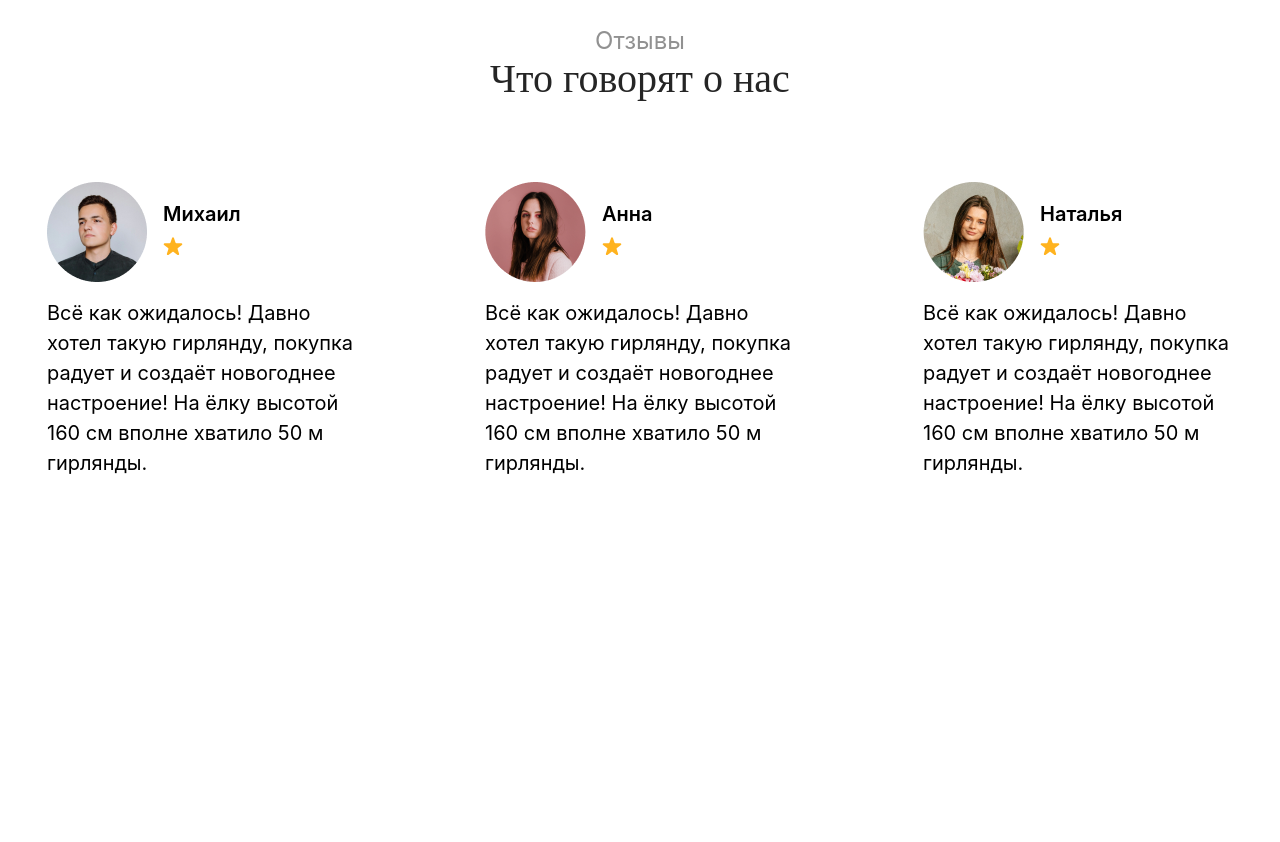
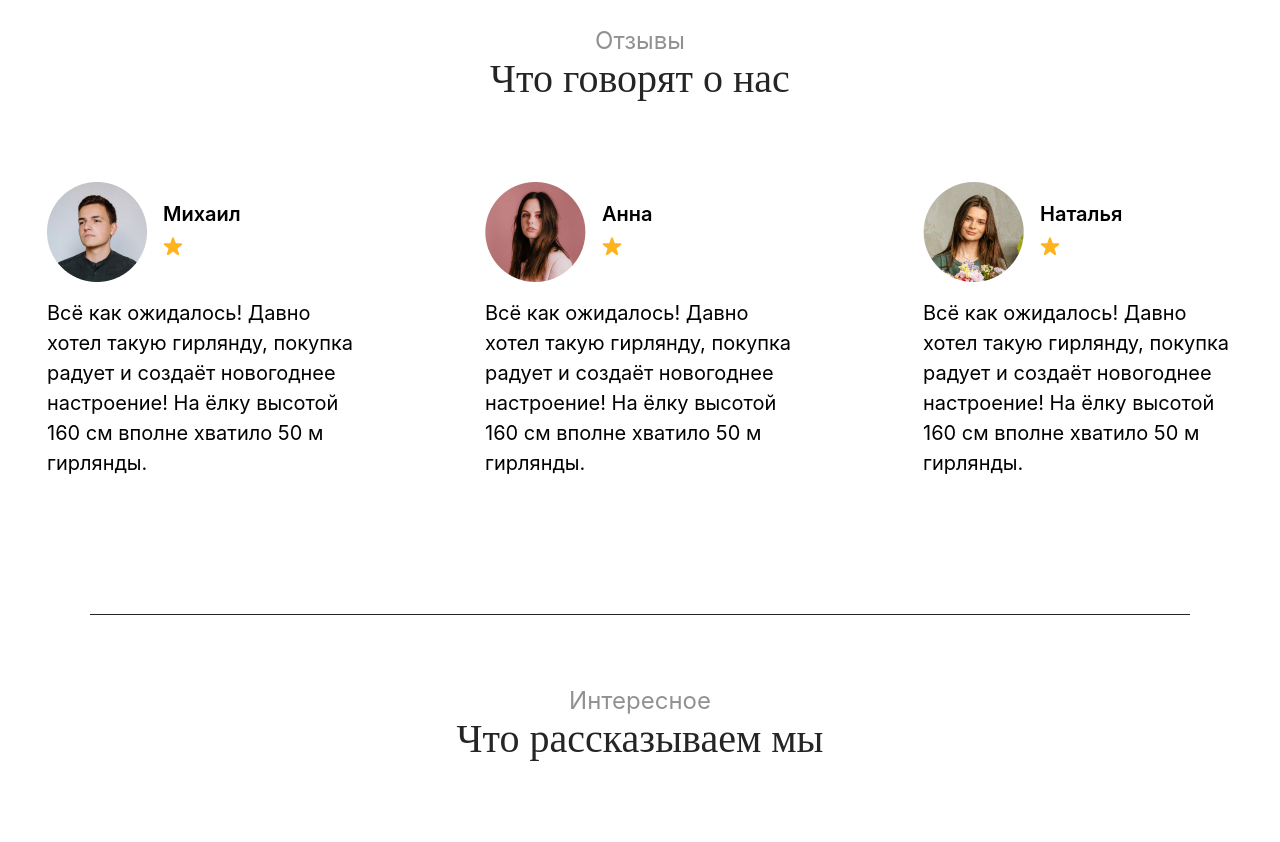
Before and after one commit to DeveloperSashaaa/innoveMarketGulp, a website: page index.html in a window 1280 px wide. Shown: the part 3744-4586 px from the top of the page. Before the commit the page ends 4286 px from the top, so only its background shows below. Drawn offline with Linux system fonts and the light colour scheme.

Commit message:
added line of reviews block and stucture of ad

```diff
--- a/index.html
+++ b/index.html
@@ -301,6 +301,22 @@
           </div>
         </div>
       </div>
+      <div class="main__reviews__end-of-block">
+        <div class="main__reviews__end-of-block-1"></div>
+        <div class="main__reviews__end-of-block-2"></div>
+        <div class="main__reviews__end-of-block-3"></div>
+      </div>
+    </div>
+    <div class="main__interesting">
+      <div class="main__interesting__title">
+        <p class="main__interesting__title-text">Интересное</p>
+        <h2 class="main__interesting__title-description">Что рассказываем мы</h2>
+      </div>
+      <div class="main__interesting__announcements">
+        <div class="main__interesting__announcement">
+          <!--          TODO container of announcement-->
+        </div>
+      </div>
     </div>
   </main>
 
--- a/src/scss/_main.scss
+++ b/src/scss/_main.scss
@@ -328,7 +328,7 @@
       display: flex;
       justify-content: center;
       gap: 8em;
-      margin-bottom: 4em;
+      margin-bottom: 10em;
     }
 
     &__comment {
@@ -362,5 +362,35 @@
         line-height: $line-height;
       }
     }
+
+    &__end-of-block {
+      @extend .end-of-block-base;
+
+      &-1, &-2, &-3 {
+        @extend .end-of-block-item;
+      }
+
+      &-2 {
+        @extend .end-of-block-2;
+      }
+
+      &-3 {
+        @extend .end-of-block-3;
+      }
+    }
+  }
+
+  &__interesting {
+    &__title {
+      @extend .title;
+
+      &-text {
+        @extend .title-text;
+      }
+
+      &-description {
+        @extend .title-description;
+      }
+    }
   }
 }
```
Also changed, not shown: assets/css/style.css, assets/images/image 4.png (added).
